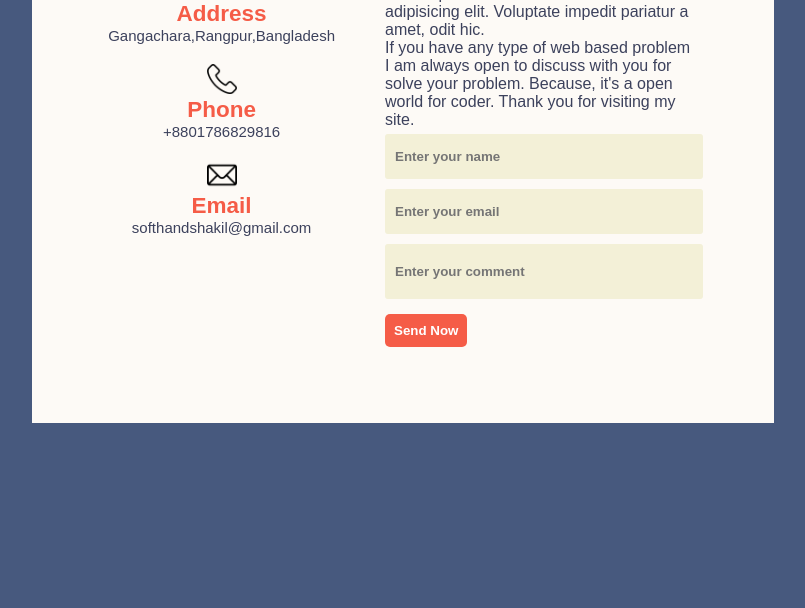
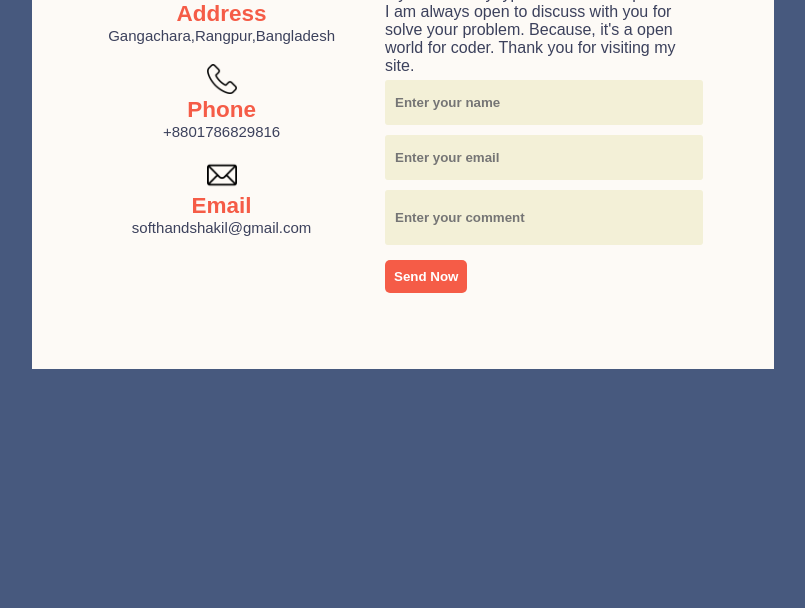
Before and after one commit to Mmsshakil/contact-page, a plain HTML site: page index.html in a window 1280 px wide. Shown: the part 192-800 px from the top of the page, without its empty margins (224-1029 px from the left). Drawn offline with Linux system fonts and the light colour scheme.

Commit message:
Update index.html

```diff
--- a/index.html
+++ b/index.html
@@ -34,7 +34,6 @@
         </div>
         <div class="right">
             <h1>Send me a message</h1>
-            <p>Lorem ipsum dolor sit amet consectetur adipisicing elit. Voluptate impedit pariatur a amet, odit hic.</p>
             <p>If you have any type of web based problem I am always open to discuss with you for solve your problem. Because, it's a open world for coder. Thank you for visiting my site.</p>
             <div>
                 <input class="input-data" type="text" placeholder="Enter your name">
```
